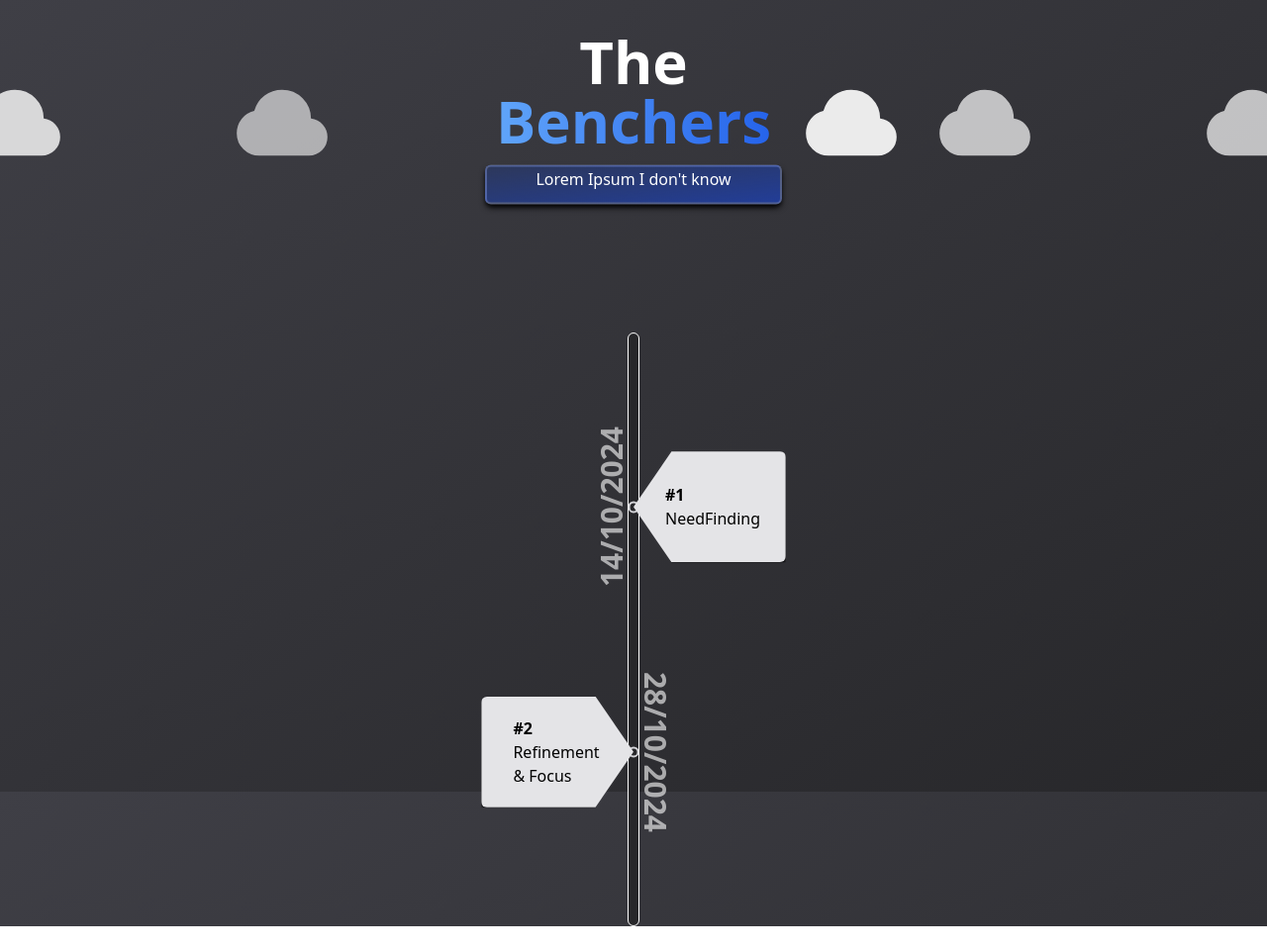
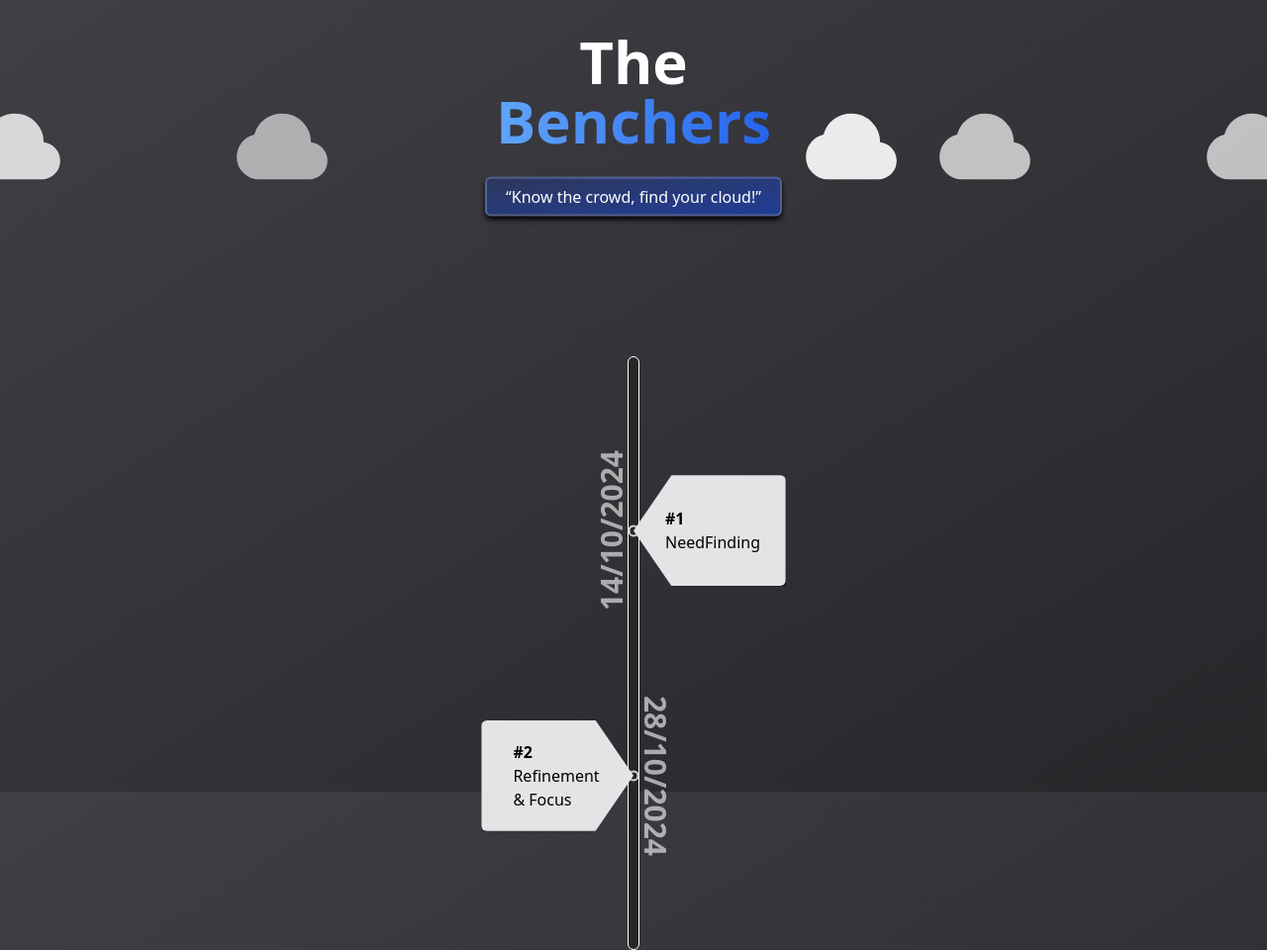
Before and after one commit to WeridFire/Human-Computer-Interaction, an Astro site in the folder frontend/: page / in a window 1280 px wide. Shown: the whole page at 99% size. Before the commit the page ends 936 px from the top, so only its background shows below. Built offline with nearby package versions, Linux system fonts and the light colour scheme; Astro itself is replaced by a stand-in of ours.

Commit message:
Updating the caption

```diff
--- a/frontend/src/components/About.astro
+++ b/frontend/src/components/About.astro
@@ -1,8 +1,8 @@
 ---
 ---
 
-<div class="w-[300px] min-h-[40px] bg-gradient-to-br from-blue-900/40 to-blue-800/80 rounded-md shadow-md shadow-black border-white/20 border-2 animate-bounce">
-    <div class="w-full h-full text-center text-white font-medium">
-        Lorem Ipsum I don't know
+<div class="flex place-content-center py-1 my-3 items-center w-[300px] min-h-[40px] bg-gradient-to-br from-blue-900/40 to-blue-800/80 rounded-md shadow-md shadow-black border-white/20 border-2 animate-bounce">
+    <div class="flex items-center justify-center w-full h-full text-center text-white font-medium">
+        “Know the crowd, find your cloud!”
     </div>
 </div>
```
